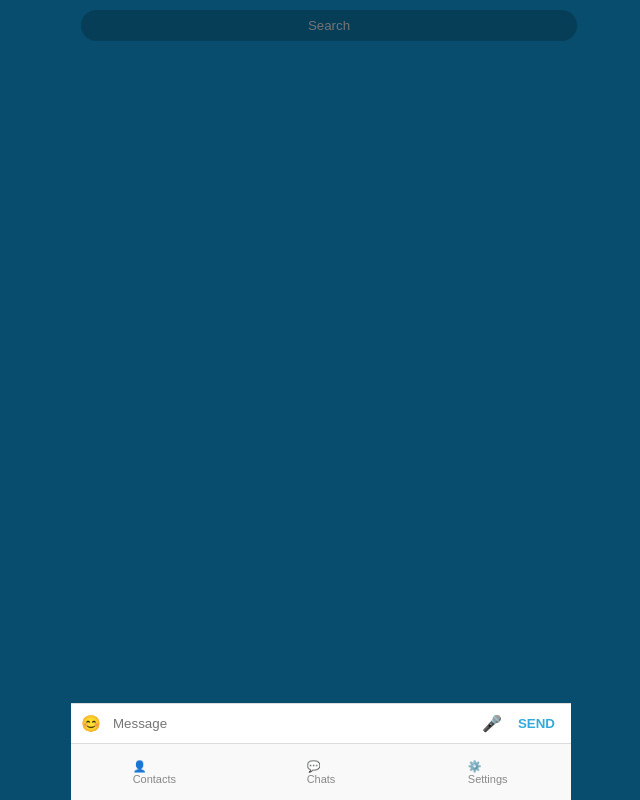
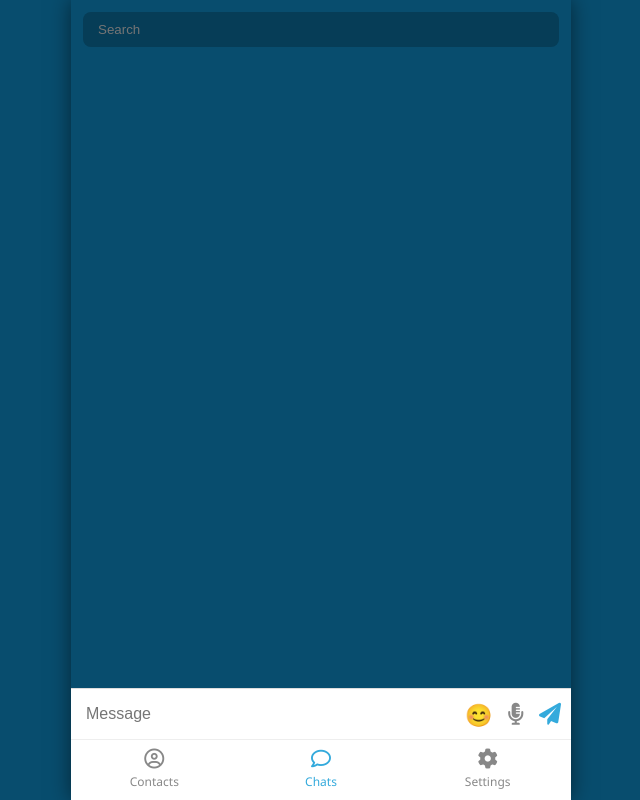
Before and after one commit to thengrathana7-web/Rathana-Chat-Bot, a Flask app: page / in a window 1280 px wide. Shown: the whole page, without its empty margins (319-959 px from the left). Run offline with Flask 3, Linux system fonts and the light colour scheme; some libraries are stand-ins or nearby versions.

Commit message:
Update chat.html

```diff
--- a/templates/chat.html
+++ b/templates/chat.html
@@ -1,74 +1,133 @@
 <!DOCTYPE html>
 <html>
 <head>
-    <title>Telegram Clone</title>
+    <title>Rathana Chat Bot</title>
     <meta name="viewport" content="width=device-width, initial-scale=1.0">
     <script src="https://cdnjs.cloudflare.com/ajax/libs/socket.io/4.0.1/socket.io.js"></script>
+    <link rel="stylesheet" href="https://cdnjs.cloudflare.com/ajax/libs/font-awesome/6.0.0/css/all.min.css">
     <style>
-        body { font-family: sans-serif; background-color: #084d6e; margin: 0; display: flex; justify-content: center; height: 100vh; }
-        #app-container { width: 100%; max-width: 500px; background: white; display: flex; flex-direction: column; position: relative; }
-        .search-container { padding: 10px; background: #084d6e; }
-        .search-bar { width: 100%; padding: 8px; border-radius: 20px; border: none; outline: none; background: #063d57; color: white; text-align: center; }
+        body { font-family: 'Segoe UI', sans-serif; background-color: #084d6e; margin: 0; display: flex; justify-content: center; height: 100vh; overflow: hidden; }
+        #app-container { width: 100%; max-width: 500px; background: white; display: flex; flex-direction: column; position: relative; box-shadow: 0 0 20px rgba(0,0,0,0.5); }
+
+        /* Search Bar */
+        .search-container { padding: 12px; background: #084d6e; display: flex; align-items: center; }
+        .search-bar { width: 100%; padding: 10px; border-radius: 8px; border: none; outline: none; background: #063d57; color: white; text-align: left; padding-left: 15px; }
+
+        /* Chat Area */
         #msg-container { flex: 1; overflow-y: auto; padding: 15px; background: #084d6e; display: flex; flex-direction: column; }
-        .msg { max-width: 75%; padding: 8px 12px; margin: 5px 0; border-radius: 12px; font-size: 15px; }
+        .msg { max-width: 75%; padding: 8px 12px; margin: 5px 0; border-radius: 12px; font-size: 15px; position: relative; }
         .sent { align-self: flex-end; background: #effdde; }
         .received { align-self: flex-start; background: white; }
-        #input-area { padding: 10px; display: flex; align-items: center; border-top: 1px solid #ddd; gap: 10px; }
-        #settings-screen { display: none; position: absolute; top: 0; left: 0; width: 100%; height: 100%; background: white; z-index: 10; padding: 20px; box-sizing: border-box; }
-        .profile-pic { width: 100px; height: 100px; border-radius: 50%; background: #ddd; margin: 0 auto 20px; display: block; }
-        .bottom-nav { height: 60px; display: flex; border-top: 1px solid #ddd; background: #f9f9f9; }
-        .nav-item { flex: 1; display: flex; flex-direction: column; align-items: center; justify-content: center; cursor: pointer; font-size: 11px; color: #888; }
+
+        /* Input Area - កន្លែងដែលអ្នកចង់បាន */
+        #input-area { padding: 10px; display: flex; align-items: center; background: #fff; border-top: 1px solid #ddd; gap: 12px; }
+        #msg-input { flex: 1; border: none; outline: none; font-size: 16px; padding: 5px; }
+
+        .action-btns { display: flex; align-items: center; gap: 15px; color: #34aadc; font-size: 22px; }
+        .voice-btn { cursor: pointer; color: #888; transition: 0.2s; }
+        .voice-btn:active { color: red; transform: scale(1.2); }
+        .emoji-btn { cursor: pointer; color: #888; }
+
+        /* Settings */
+        #settings-screen { display: none; position: absolute; top: 0; left: 0; width: 100%; height: 100%; background: white; z-index: 100; padding: 20px; box-sizing: border-box; }
+        .profile-pic { width: 120px; height: 120px; border-radius: 50%; background: #eee; margin: 20px auto; display: block; object-fit: cover; border: 2px solid #34aadc; }
+
+        /* Bottom Nav */
+        .bottom-nav { height: 65px; display: flex; border-top: 1px solid #eee; background: #fff; }
+        .nav-item { flex: 1; display: flex; flex-direction: column; align-items: center; justify-content: center; cursor: pointer; font-size: 12px; color: #888; }
+        .nav-item i { font-size: 20px; margin-bottom: 4px; }
+        .nav-item.active { color: #34aadc; }
     </style>
 </head>
 <body>
     <div id="app-container">
         <div id="main-view" style="display: flex; flex-direction: column; height: 100%;">
-            <div class="search-container"><input type="text" class="search-bar" placeholder="Search"></div>
+            <div class="search-container">
+                <input type="text" class="search-bar" placeholder="Search">
+            </div>
+
             <div id="msg-container"></div>
+
             <div id="input-area">
-                <span style="cursor:pointer" onclick="document.getElementById('msg-input').value+='😊'">😊</span>
-                <input type="text" id="msg-input" style="flex:1; border:none; outline:none;" placeholder="Message">
-                <span id="voice-btn" style="cursor:pointer" onmousedown="this.style.color='red'" onmouseup="this.style.color=''">🎤</span>
-                <button onclick="send()" style="border:none; background:none; color:#34aadc; font-weight:bold;">SEND</button>
+                <input type="text" id="msg-input" placeholder="Message" autocomplete="off">
+                <div class="action-btns">
+                    <span class="emoji-btn" onclick="toggleEmoji()">😊</span>
+                    <i class="fa-solid fa-microphone-lines voice-btn" id="v-icon" onmousedown="startV()" onmouseup="stopV()"></i>
+                    <i class="fa-solid fa-paper-plane" onclick="send()" style="cursor:pointer; color:#34aadc;"></i>
+                </div>
             </div>
         </div>
+
         <div id="settings-screen">
-            <h3>Settings</h3>
-            <div class="profile-pic" onclick="alert('Upload Photo')"></div>
-            <input type="text" id="set-name" placeholder="Name" style="width:100%; margin-bottom:10px;">
-            <input type="text" id="set-username" placeholder="@username" style="width:100%; margin-bottom:10px;">
-            <button onclick="toggleView('main')" style="width:100%; padding:10px; background:#34aadc; color:white; border:none;">Save</button>
+            <h2 style="text-align:center;">Settings</h2>
+            <img class="profile-pic" src="https://cdn-icons-png.flaticon.com/512/149/149071.png" id="p-img">
+            <div style="margin-bottom:15px;">
+                <label>Name</label>
+                <input type="text" id="set-name" style="width:100%; padding:10px; margin-top:5px; border:1px solid #ddd; border-radius:5px;">
+            </div>
+            <div style="margin-bottom:20px;">
+                <label>Username</label>
+                <input type="text" id="set-user" placeholder="@username" style="width:100%; padding:10px; margin-top:5px; border:1px solid #ddd; border-radius:5px;">
+            </div>
+            <button onclick="saveProfile()" style="width:100%; padding:12px; background:#34aadc; color:white; border:none; border-radius:8px; font-weight:bold;">Save Changes</button>
+            <p onclick="showView('main')" style="text-align:center; color:red; cursor:pointer; margin-top:20px;">Back to Chat</p>
         </div>
+
         <div class="bottom-nav">
-            <div class="nav-item" onclick="toggleView('main')">👤<br>Contacts</div>
-            <div class="nav-item" onclick="toggleView('main')">💬<br>Chats</div>
-            <div class="nav-item" onclick="toggleView('settings')">⚙️<br>Settings</div>
+            <div class="nav-item" onclick="showView('main')"><i class="fa-regular fa-circle-user"></i>Contacts</div>
+            <div class="nav-item active" onclick="showView('main')"><i class="fa-regular fa-comment"></i>Chats</div>
+            <div class="nav-item" onclick="showView('settings')"><i class="fa-solid fa-gear"></i>Settings</div>
         </div>
     </div>
+
     <script>
         const socket = io();
-        let myName = "User";
-        function toggleView(v) {
-            document.getElementById('main-view').style.display = v==='main'?'flex':'none';
-            document.getElementById('settings-screen').style.display = v==='settings'?'block':'none';
+        let currentName = localStorage.getItem('chat_name') || "User";
+
+        function showView(view) {
+            document.getElementById('main-view').style.display = view === 'main' ? 'flex' : 'none';
+            document.getElementById('settings-screen').style.display = view === 'settings' ? 'block' : 'none';
         }
-        function send() {
-            const el = document.getElementById('msg-input');
-            if(el.value) {
-                const t = new Date().toLocaleTimeString([], {hour: '2-digit', minute:'2-digit'});
-                socket.emit('message', {name: myName, msg: el.value, time: t});
-                el.value = '';
+
+        function saveProfile() {
+            const newName = document.getElementById('set-name').value;
+            if(newName) {
+                currentName = newName;
+                localStorage.setItem('chat_name', newName);
+                alert("Profile Saved!");
+                showView('main');
             }
         }
-        socket.on('message', (d) => {
-            const c = document.getElementById('msg-container');
+
+        function send() {
+            const input = document.getElementById('msg-input');
+            if (input.value) {
+                const time = new Date().toLocaleTimeString([], {hour: '2-digit', minute:'2-digit'});
+                socket.emit('message', { name: currentName, msg: input.value, time: time });
+                input.value = '';
+            }
+        }
+
+        function toggleEmoji() {
+            document.getElementById('msg-input').value += "😊";
+        }
+
+        function startV() { document.getElementById('v-icon').style.color = "red"; }
+        function stopV() {
+            document.getElementById('v-icon').style.color = "#888";
+            alert("Voice message recorded!");
+        }
+
+        socket.on('message', (data) => {
+            const container = document.getElementById('msg-container');
             const div = document.createElement('div');
-            div.className = `msg ${d.name === myName ? 'sent' : 'received'}`;
-            div.innerHTML = `${d.msg} <span style="font-size:10px; opacity:0.5;">${d.time}</span>`;
-            c.appendChild(div);
-            c.scrollTop = c.scrollHeight;
+            div.className = `msg ${data.name === currentName ? 'sent' : 'received'}`;
+            div.innerHTML = `${data.msg} <span style="font-size:10px; opacity:0.5; margin-left:8px;">${data.time}</span>`;
+            container.appendChild(div);
+            container.scrollTop = container.scrollHeight;
         });
-        socket.emit('load_history');
+
+        window.onload = () => { socket.emit('load_history'); };
     </script>
 </body>
 </html>
```
